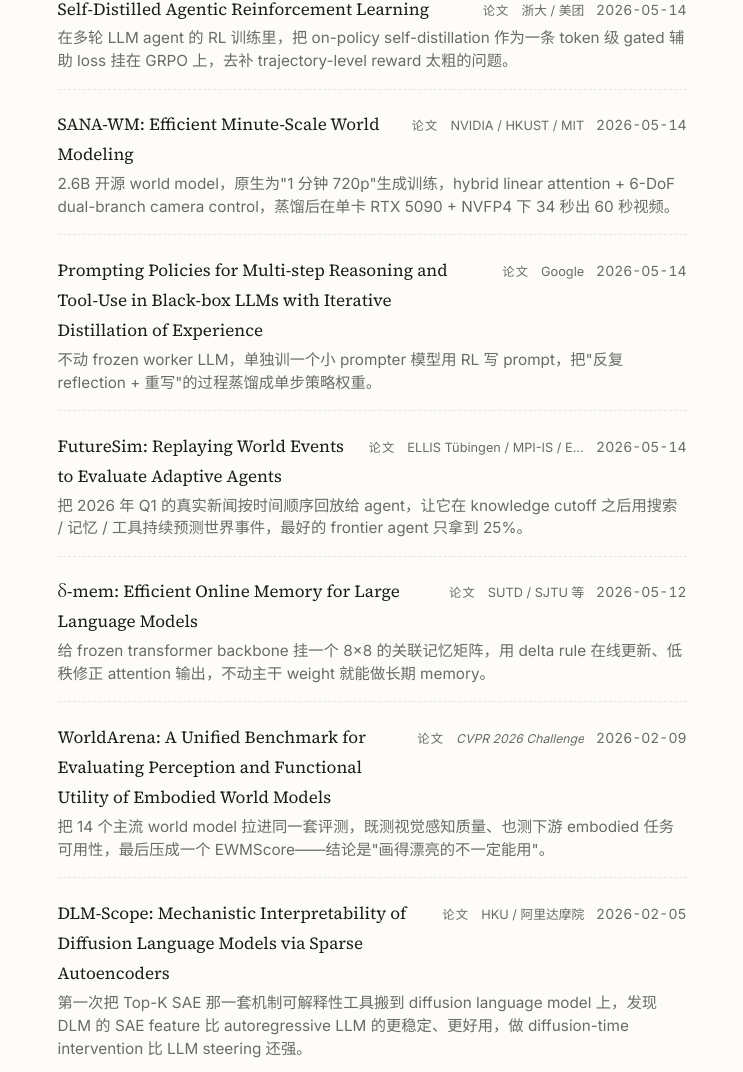
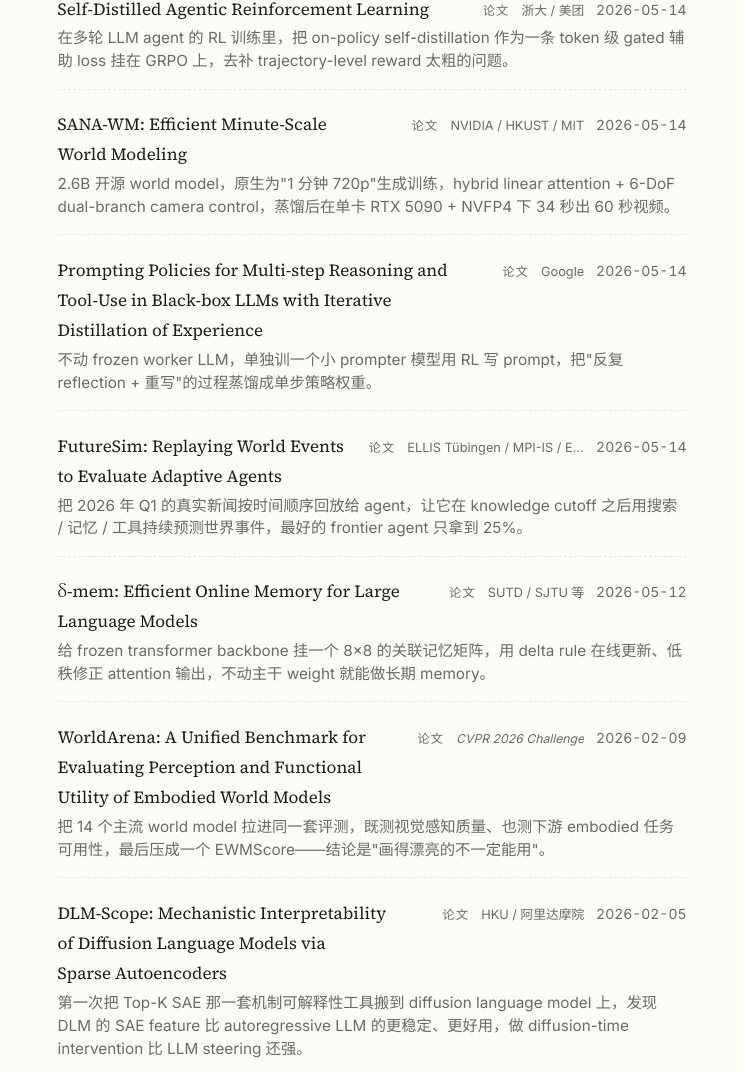
Before and after one commit to pixeli99/PIXELI, a Jekyll site: the page built from index.md, in a window 1280 px wide. Shown: the part 871-1943 px from the top of the page, without its empty margins (263-1006 px from the left). Built offline with Jekyll 4.4.1, drawn with Linux system fonts in a browser that asks for light colours.

Commit message:
CSS：li 补 text-wrap: pretty，与 p 保持一致
p 段落已设 text-wrap: pretty 以防行末孤词；列表项
同样是阅读单元，补上后行为一致，对多行列表项有实际收益。

Co-Authored-By: Claude Sonnet 4.6 <noreply@anthropic.com>
Claude-Session: https://claude.ai/code/session_01WNsuaUC52F85R4kmcqoe9H

```diff
--- a/assets/css/main.scss
+++ b/assets/css/main.scss
@@ -151,7 +151,7 @@ blockquote {
 blockquote :is(code, pre, kbd) { font-style: normal; }
 
 ul, ol { padding-left: 1.4em; }
-li { margin: 0.25em 0; }
+li { margin: 0.25em 0; text-wrap: pretty; }
 
 hr {
   border: none;
```
